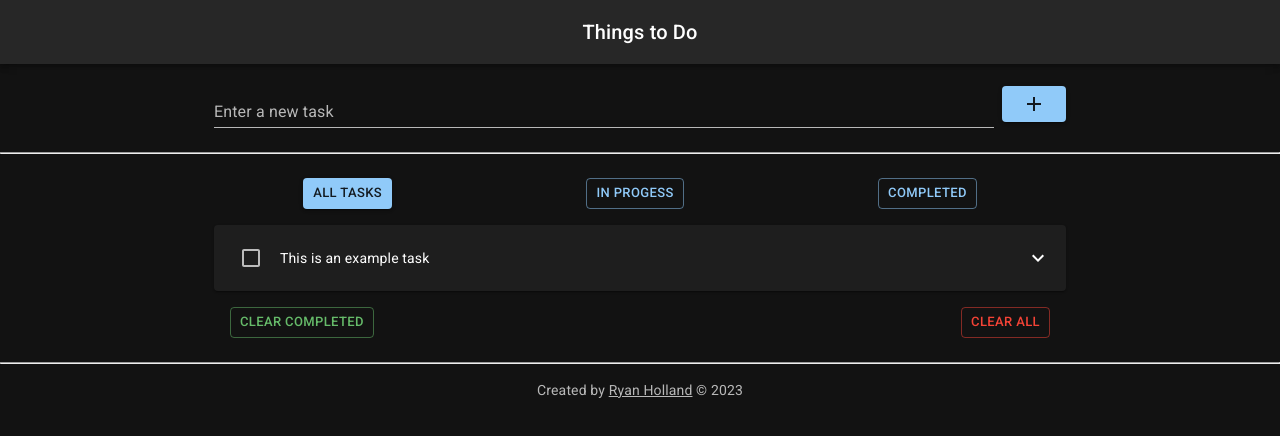
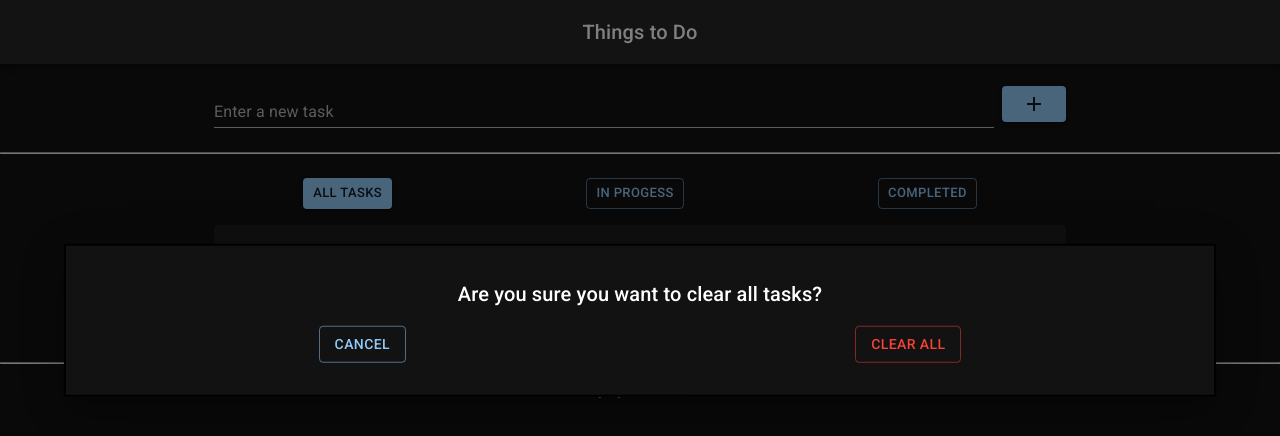
Before and after one commit to ryangholland/material-todo, a React (Vite) app: page / in a window 1280 px wide. Both pictures are taken after a click on the button "CLEAR ALL". Shown: the top 436 px of the page. Built offline with nearby package versions, Linux system fonts and the light colour scheme.

Commit message:
Implement clear all modal and functionality

```diff
--- a/src/App.jsx
+++ b/src/App.jsx
@@ -11,6 +11,7 @@ import Typography from "@mui/material/Typography";
 import Link from "@mui/material/Link";
 import AddIcon from "@mui/icons-material/Add";
 import { createTheme, ThemeProvider } from "@mui/material/styles";
+import Modal from "@mui/material/Modal";
 
 import { useState } from "react";
 
@@ -47,6 +48,10 @@ function App() {
   ];
   const [tasks, setTasks] = useState(exampleTasks);
   const [titleInput, setTitleInput] = useState("");
+  const [modalOpen, setModalOpen] = useState(false);
+
+  const handleModalOpen = () => setModalOpen(true);
+  const handleModalClose = () => setModalOpen(false);
 
   function handleTaskSubmit(e) {
     e.preventDefault();
@@ -88,6 +93,11 @@ function App() {
         return task.completed === false;
       })
     );
+  }
+
+  function handleDeleteAll() {
+    setTasks([])
+    handleModalClose();
   }
 
   return (
@@ -175,16 +185,50 @@ function App() {
                   sx={{ mt: 2, mx: 2 }}
                   justifyContent="space-between"
                 >
-                  <Button size="small" variant="outlined" color="success" onClick={handleClearCompleted}>
+                  <Button
+                    size="small"
+                    variant="outlined"
+                    color="success"
+                    onClick={handleClearCompleted}
+                  >
                     Clear Completed
                   </Button>
-                  <Button size="small" variant="outlined" color="error">
+                  <Button size="small" variant="outlined" color="error" onClick={handleModalOpen}>
                     Clear All
                   </Button>
                 </Stack>
               )}
             </Container>
           </Box>
+          <Modal
+            open={modalOpen}
+            onClose={handleModalClose}
+            aria-labelledby="modal-modal-title"
+            aria-describedby="modal-modal-description"
+          >
+            <Box
+              sx={{
+                position: "absolute",
+                top: "40%",
+                left: "50%",
+                transform: "translate(-50%, -50%)",
+                width: "90%",
+                bgcolor: "background.paper",
+                border: "2px solid #000",
+                boxShadow: 24,
+                p: 4,
+                textAlign: "center",
+              }}
+            >
+              <Typography id="modal-modal-title" variant="h6" component="h2" >
+                Are you sure you want to clear all tasks?
+              </Typography>
+              <Stack direction="row" justifyContent="space-around" spacing={1} sx={{mt:2}}>
+                <Button variant="outlined" onClick={handleModalClose}>Cancel</Button>
+                <Button variant="outlined" color="error" onClick={handleDeleteAll}>Clear All</Button>
+              </Stack>
+            </Box>
+          </Modal>
           <hr></hr>
           <Box sx={{ bgcolor: "background.paper", p: 1 }} component="footer">
             <Copyright />
```
